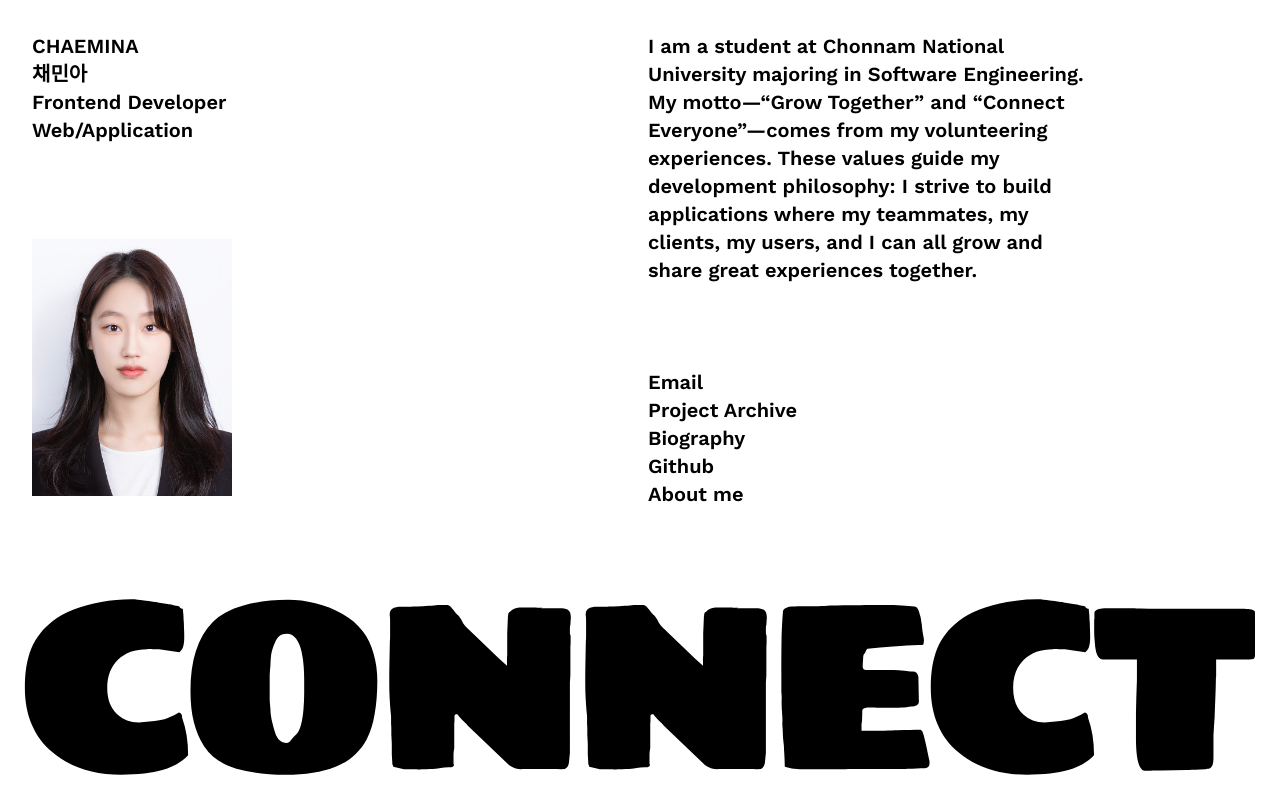
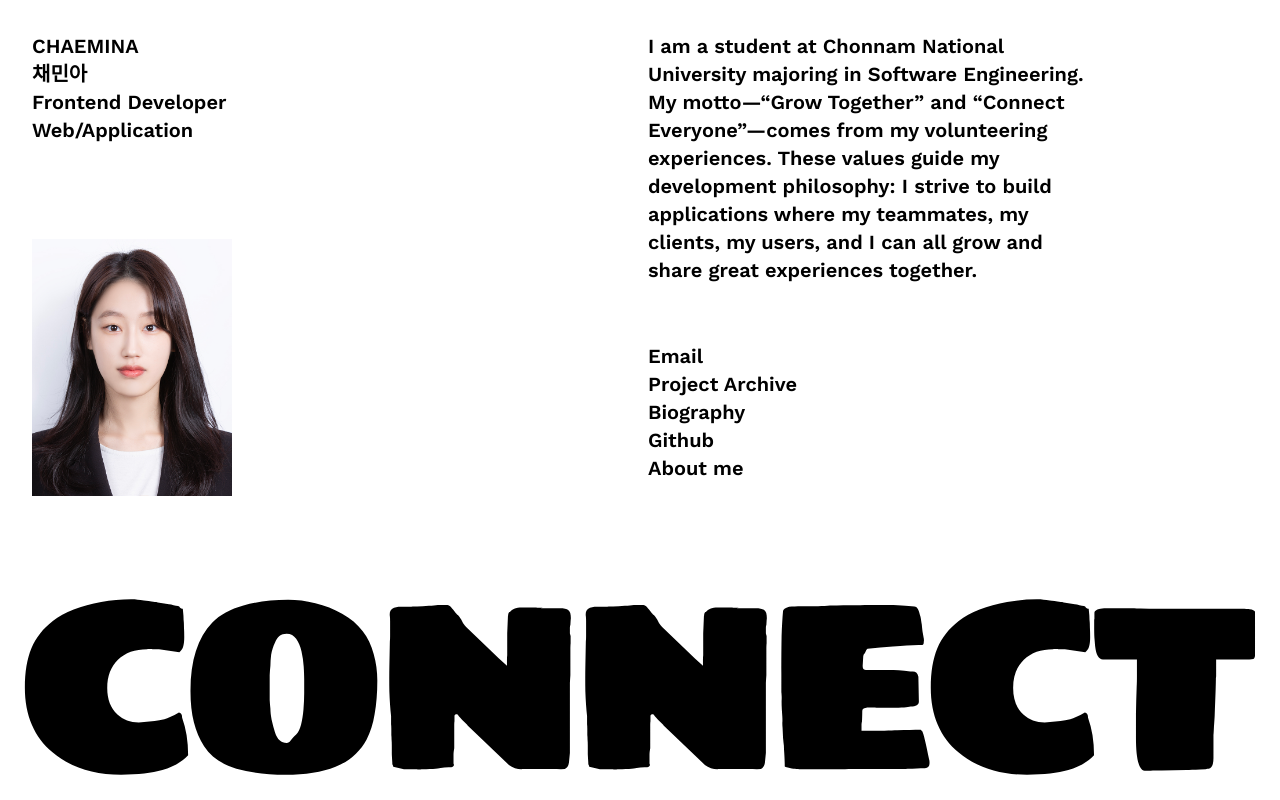
Before and after one commit to chaemina/NPortfolio, a Next.js app in the folder my-app/: page / in a window 1280 px wide. Both pictures are taken after a click on the link "About me". Built offline with nearby package versions, Linux system fonts and the light colour scheme; a web font is replaced by a local one.

Commit message:
fix: 부자연스러운 위치 이동 해결

```diff
--- a/my-app/shared/components/atoms/Banner.tsx
+++ b/my-app/shared/components/atoms/Banner.tsx
@@ -3,11 +3,11 @@ export default function Banner() {
     <div className="flex flex-col w-full gap-5">
       <img
         src={'/images/CONNECT.svg'}
-        className="block  w-screen"
+        className="w-screen"
       />
       <img
         src={'/images/EVERYONE.svg'}
-        className="block md:hidden w-full"
+        className="md:hidden w-screen"
       />
     </div>
   );
--- a/my-app/shared/components/templates/MainTemplate.tsx
+++ b/my-app/shared/components/templates/MainTemplate.tsx
@@ -1,19 +1,21 @@
-"use client"
+"use client";
 
 import Banner from "../atoms/Banner";
 import useHoverOpacity from "../../hooks/useHoverOpacity";
 import { aboutme } from "../../constants/aboutme";
 import { useRouter } from "next/navigation";
-import profile from "../../../public/images/Profile.jpg"
 
 export default function MainTemplate() {
   const router = useRouter();
-  const { opacity, onEnter, onLeave, onClick } = useHoverOpacity({ rest: 0, hover: 1 });
+  const { opacity, onEnter, onLeave, onClick } = useHoverOpacity({
+    rest: 0,
+    hover: 1,
+  });
 
   return (
     <main className="h-full w-full flex flex-col justify-between">
       <div className="grid flex-1 text-xl p-2 gap-4 grid-cols-1 sm:grid-cols-2 auto-rows-auto">
-        {/* left */}
+
         <div className="grid">
           <div className="flex flex-col">
             <span>CHAEMINA</span>
@@ -22,25 +24,26 @@ export default function MainTemplate() {
             <span>Web/Application</span>
           </div>
 
-          <div className="" style={{opacity}}>
-            <img src="/images/Profile.jpg" width={200} className="2xl:w-90"/>
-
+          <div className="duration-300" style={{ opacity }}>
+            <img src="/images/Profile.jpg" width={200} className="2xl:w-90" />
+          </div>
         </div>
 
-        </div>
 
-        <div className="grid">
+        <div className="grid relative">
+          <div className="relative w-3/4 h-[200px] hidden md:block">
             <div
-            className="lg:w-3/4 hidden md:block transition-opacity duration-300"
+              className="absolute top-0 left-0 w-full h-full transition-opacity duration-300 md:text-base lg:text-xl"
               style={{ opacity }}
             >
               {aboutme}
             </div>
+          </div>
 
-          <div className="flex flex-col lg:justify-start">
+          <div className="flex flex-col justify-start">
             <a href="mailto:chaemina82@naver.com">Email</a>
-            <a onClick={() => router.push("/archive")}> Project Archive </a>
-            <a onClick={() => router.push("/bio")}> Biography </a>
+            <a onClick={() => router.push("/archive")}>Project Archive</a>
+            <a onClick={() => router.push("/bio")}>Biography</a>
             <a href="https://github.com/chaemina">Github</a>
             <a
               onMouseEnter={onEnter}
@@ -56,10 +59,7 @@ export default function MainTemplate() {
 
       <Banner />
 
-      <div
-            className="md:hidden transition-opacity duration-300"
-            style={{ opacity }}
-          >
+      <div className="md:hidden transition-opacity duration-300" style={{ opacity }}>
         {aboutme}
       </div>
     </main>
```
Lines whose indentation alone changed are shown as unchanged.
